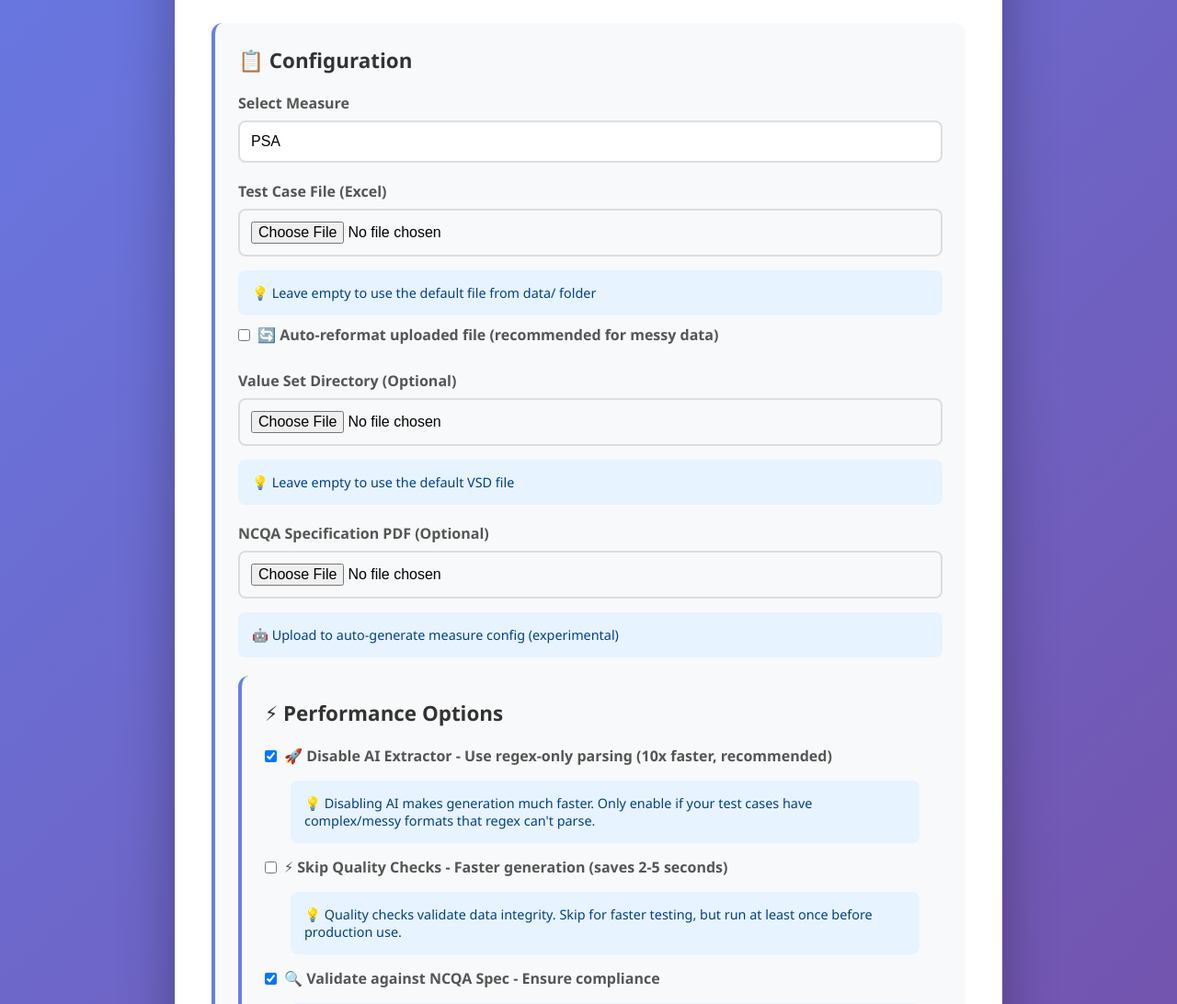
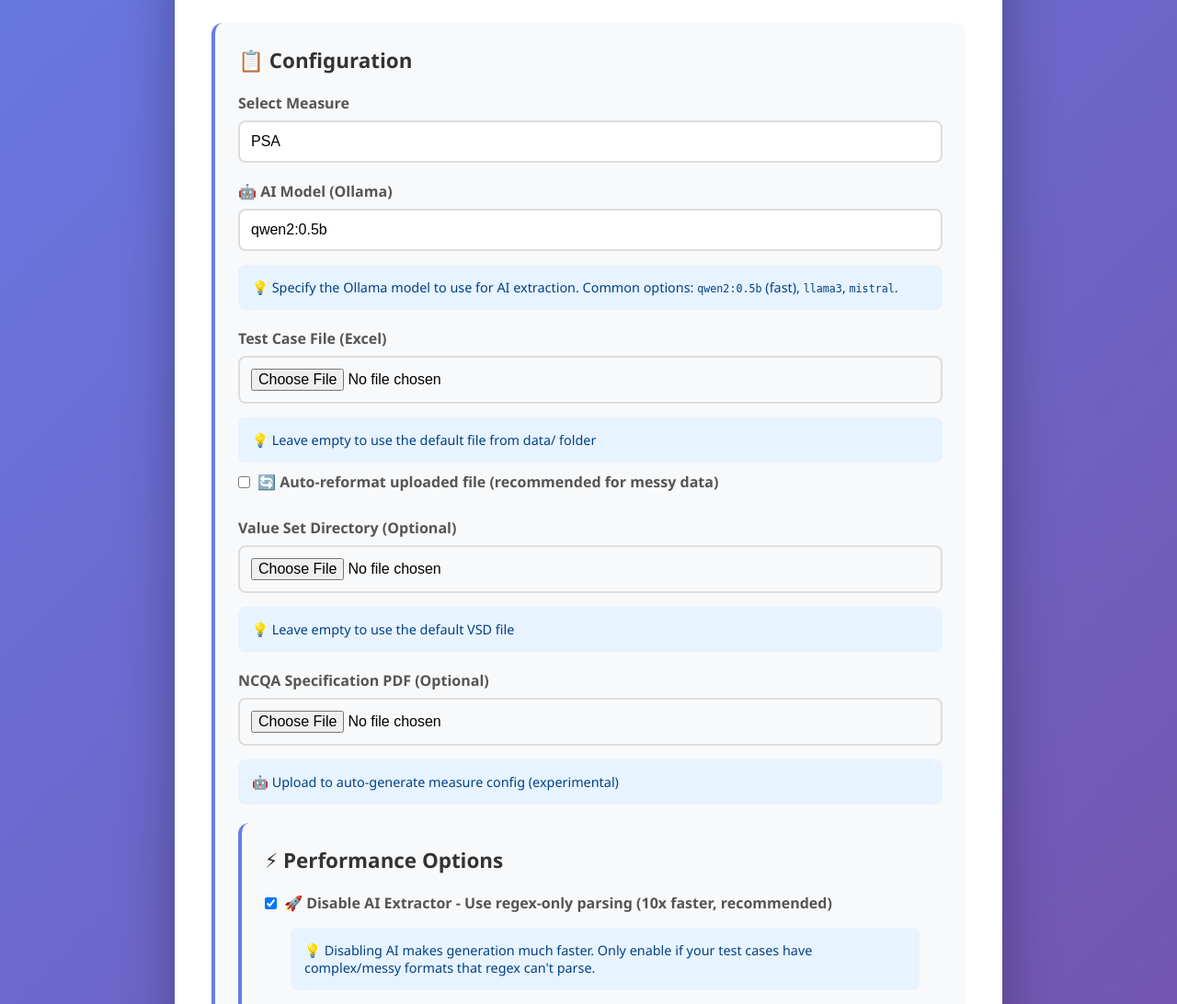
Before and after one commit to jakibanja/MeasureDataGen, a Flask app: page / in a window 1280 px wide. Shown: the part 498-1590 px from the top of the page at 92% size. Run offline with Flask 3, Linux system fonts and the light colour scheme.

Commit message:
feat: add AI model selection (Mistral/Llama3 support)

```diff
--- a/app.py
+++ b/app.py
@@ -34,8 +34,9 @@ DEFAULT_VSD = os.getenv('VSD_PATH', 'data/VSD_MY2026.xlsx')
 @app.route('/', methods=['GET', 'POST'])
 def index():
     if request.method == 'POST':
-        # 1. Get measure selection
+        # 1. Get measure selection & model preference
         measure = request.form.get('measure', 'PSA')
+        model_name = request.form.get('model_name', 'qwen2:0.5b')
 
         # 2. Handle Test Case Upload
         tc_path = None
@@ -82,9 +83,9 @@ def index():
         # 3.6. Handle Auto-Reformat (if checkbox is checked and file was uploaded)
         auto_reformat = request.form.get('auto_reformat')
         if auto_reformat and 'testcase_file' in request.files and request.files['testcase_file'].filename:
-            flash(f"🔄 Auto-reformatting {measure} test case...", "info")
+            flash(f"🔄 Auto-reformatting {measure} test case using {model_name}...", "info")
             try:
-                reformatter = TestCaseReformatter()
+                reformatter = TestCaseReformatter(model_name=model_name)
                 clean_path = reformatter.reformat_file(tc_path)
                 tc_path = clean_path  # Use cleaned version
                 flash(f"✅ Auto-reformat complete!", "success")
@@ -95,9 +96,9 @@ def index():
         action = request.form.get('action')
 
         if action == 'reformat':
-            flash(f"🔄 Starting reformat for {measure}...", "info")
+            flash(f"🔄 Starting reformat for {measure} using {model_name}...", "info")
             try:
-                reformatter = TestCaseReformatter()
+                reformatter = TestCaseReformatter(model_name=model_name)
                 clean_path = reformatter.reformat_file(tc_path)
                 flash(f"✅ Reformat successful! Cleaned file saved to: {os.path.basename(clean_path)}", "success")
                 # Update tc_path to use cleaned version for future operations
@@ -123,6 +124,9 @@ def index():
                 # Show what options are enabled
                 if disable_ai:
                     flash(f"⚡ AI Extractor disabled (regex-only mode for faster generation)", "info")
+                else:
+                    flash(f"🤖 AI Extractor enabled using model: {model_name}", "info")
+
                 if skip_quality_check:
                     flash(f"⚡ Quality checks skipped (faster generation)", "info")
                 if validate_ncqa:
@@ -135,7 +139,8 @@ def index():
                     vsd_path,
                     skip_quality_check=skip_quality_check,
                     disable_ai=disable_ai,
-                    validate_ncqa=validate_ncqa
+                    validate_ncqa=validate_ncqa,
+                    model_name=model_name
                 )
 
                 if output_file and os.path.exists(output_file):
--- a/main.py
+++ b/main.py
@@ -15,7 +15,7 @@ load_dotenv()
 _vsd_cache = {}
 _ai_extractor_cache = None
 
-def run_measure_gen_custom(measure_name, testcase_path, vsd_path, skip_quality_check=False, disable_ai=None, validate_ncqa=False):
+def run_measure_gen_custom(measure_name, testcase_path, vsd_path, skip_quality_check=False, disable_ai=None, validate_ncqa=False, model_name="qwen2:0.5b"):
     """
     Core function for running measure generation with explicit paths.
     Returns the path to the generated output file.
@@ -26,6 +26,7 @@ def run_measure_gen_custom(measure_name, testcase_path, vsd_path, skip_quality_c
         vsd_path: Path to VSD Excel file
         skip_quality_check: If True, skips quality checks for faster generation
         disable_ai: If True, skips AI Extractor (faster). If None, checks DISABLE_AI_EXTRACTOR env var
+        model_name: Name of the Ollama model to use
     """
     start_time = time.time()
     measure_name = measure_name.upper()
@@ -64,19 +65,18 @@ def run_measure_gen_custom(measure_name, testcase_path, vsd_path, skip_quality_c
     else:
         try:
             from src.ai_extractor import AIScenarioExtractor
-            if _ai_extractor_cache is None:
-                print("🤖 Initializing AI Extractor (first time only, this may take 5-15 seconds)...")
-                print("   💡 Tip: Set DISABLE_AI_EXTRACTOR=true to skip this and use regex-only mode")
+            # If cache exists but is a different model, we must re-initialize
+            needs_init = _ai_extractor_cache is None or _ai_extractor_cache == "FAILED"
+            if not needs_init and hasattr(_ai_extractor_cache, 'model_name') and _ai_extractor_cache.model_name != model_name:
+                print(f"🔄 Switching AI model from {_ai_extractor_cache.model_name} to {model_name}...")
+                needs_init = True
+
+            if needs_init:
+                print(f"🤖 Initializing AI Extractor with model '{model_name}' (this may take 5-15 seconds)...")
                 ai_load_start = time.time()
 
-                # Add timeout to prevent hanging
-                import signal
-                def timeout_handler(signum, frame):
-                    raise TimeoutError("AI Extractor initialization timed out")
-
-                # Set 30 second timeout (Windows doesn't support signal.alarm, so we'll use a different approach)
                 try:
-                    _ai_extractor_cache = AIScenarioExtractor(model_name="tinyllama")
+                    _ai_extractor_cache = AIScenarioExtractor(model_name=model_name)
                     print(f"   ✓ AI Extractor loaded in {time.time() - ai_load_start:.2f}s")
                 except Exception as init_error:
                     print(f"   ❌ AI Extractor failed to initialize: {init_error}")
@@ -85,7 +85,7 @@ def run_measure_gen_custom(measure_name, testcase_path, vsd_path, skip_quality_c
             elif _ai_extractor_cache == "FAILED":
                 print("⚡ AI Extractor previously failed, using regex-only mode")
             else:
-                print("⚡ Using cached AI Extractor (instant!)")
+                print(f"⚡ Using cached AI Extractor with model '{model_name}'")
                 extractor = _ai_extractor_cache
         except Exception as e:
             print(f"⚠️  AI Extractor initialization failed (running in regex-only mode): {e}")
@@ -372,6 +372,7 @@ if __name__ == "__main__":
     parser.add_argument('--testcase', help='Path to test case file')
     parser.add_argument('--vsd', help='Path to VSD file')
     parser.add_argument('--no-ai', action='store_true', help='Disable AI extractor')
+    parser.add_argument('--model', default='qwen2:0.5b', help='Ollama model name')
 
     args = parser.parse_args()
 
@@ -391,5 +392,6 @@ if __name__ == "__main__":
             measure,
             tc_path,
             vsd_path,
-            disable_ai=args.no_ai
+            disable_ai=args.no_ai,
+            model_name=args.model
         )
--- a/src/reformatter.py
+++ b/src/reformatter.py
@@ -5,10 +5,10 @@ class TestCaseReformatter:
     Wrapper for StandardTestCaseReformatter to maintain backward compatibility in app.py
     while providing the new Universal Standard Format output.
     """
-    def __init__(self, extractor=None):
+    def __init__(self, extractor=None, model_name="qwen2:0.5b"):
         # StandardTestCaseReformatter handles its own extractor initialization
         # We always use AI for reformatting to ensure maximum fidelity as requested
-        self.inner = StandardTestCaseReformatter(use_ai=True)
+        self.inner = StandardTestCaseReformatter(use_ai=True, model_name=model_name)
 
     def reformat_file(self, input_path, output_path=None):
         """
--- a/templates/index.html
+++ b/templates/index.html
@@ -313,6 +313,16 @@
                 </div>
 
                 <div class="form-group">
+                    <label for="model_name">🤖 AI Model (Ollama)</label>
+                    <input type="text" name="model_name" id="model_name" value="qwen2:0.5b"
+                        placeholder="e.g. qwen2:0.5b, llama3, mistral">
+                    <div class="info-box">
+                        💡 Specify the Ollama model to use for AI extraction. Common options: <code>qwen2:0.5b</code>
+                        (fast), <code>llama3</code>, <code>mistral</code>.
+                    </div>
+                </div>
+
+                <div class="form-group">
                     <label for="testcase_file">Test Case File (Excel)</label>
                     <input type="file" name="testcase_file" id="testcase_file" accept=".xlsx,.xls">
                     <div class="info-box">
```
Also changed, not shown: docs/SETUP_GUIDE.md (added, +59 -0 lines), src/standard_reformatter.py (+4 -3 lines).
